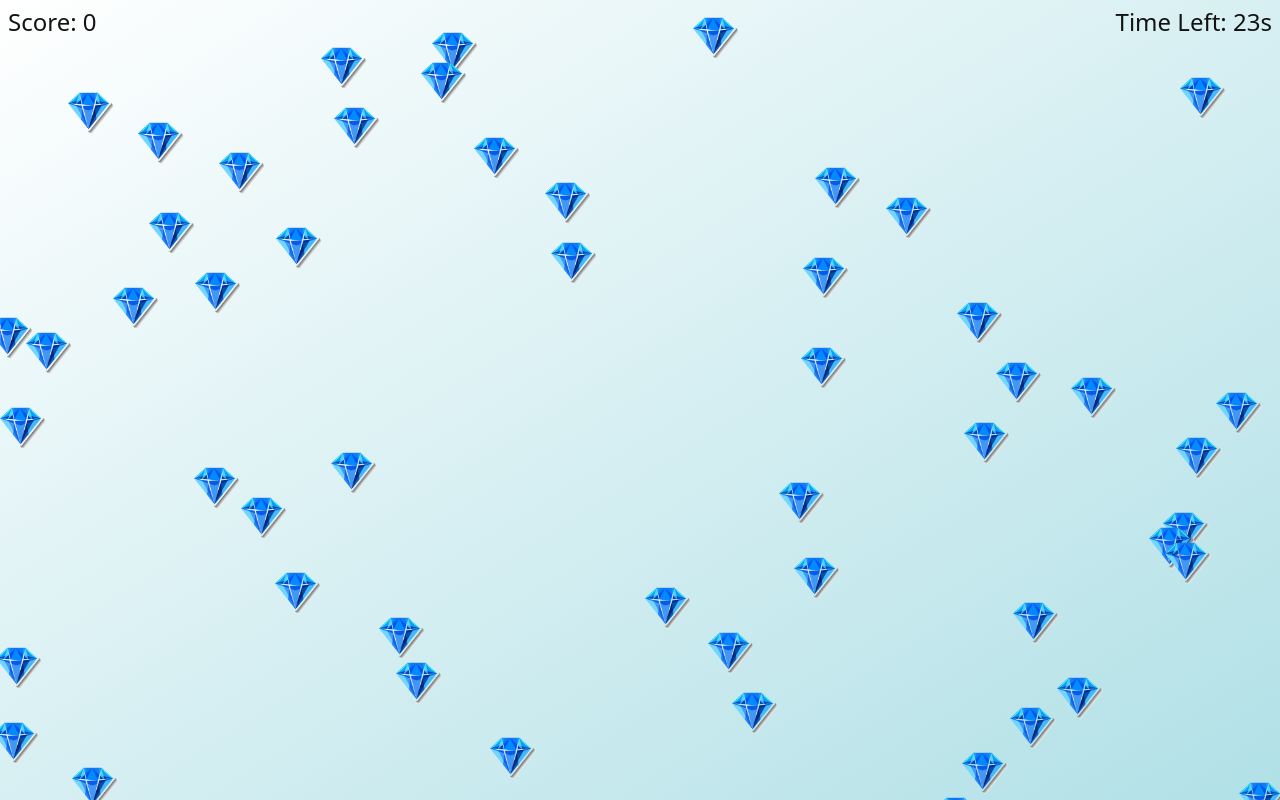
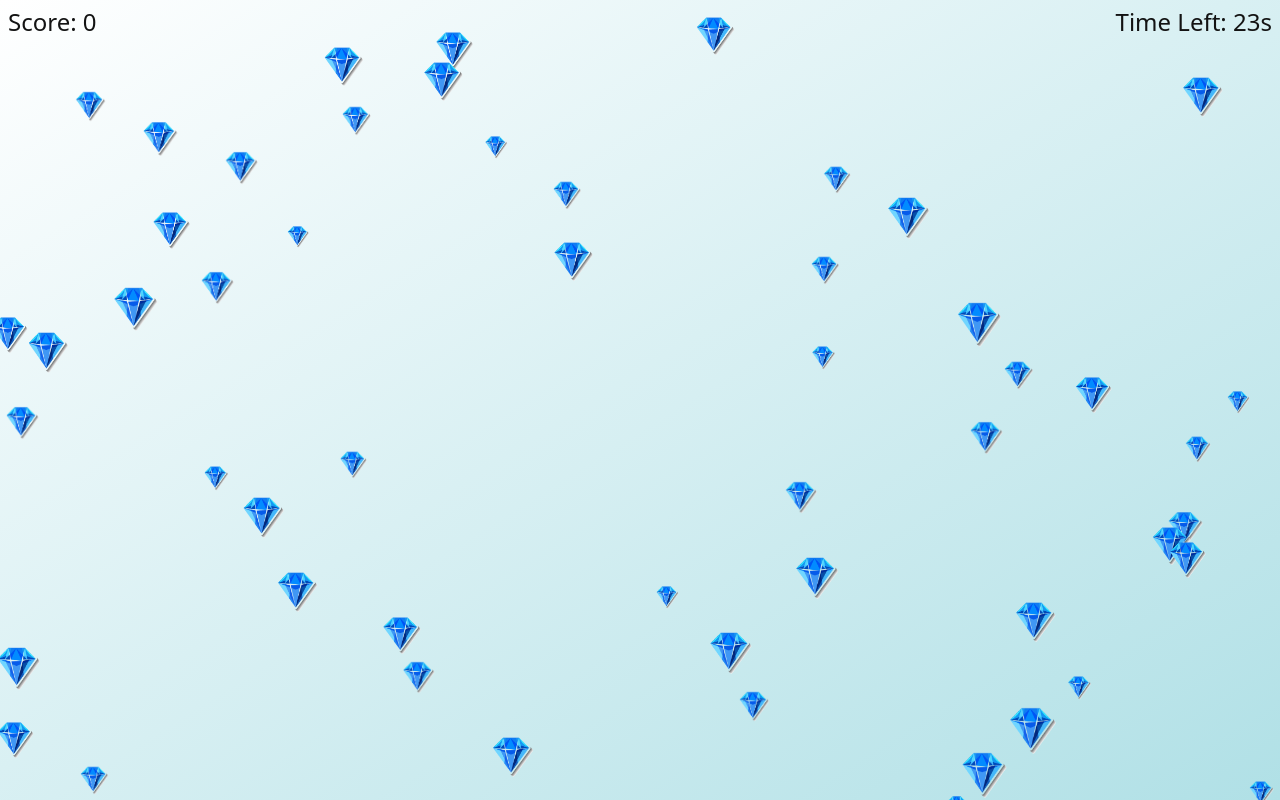
Before and after one commit to BernardOnuh/newBlum, a Next.js app: page /subpages/play in a window 1280 px wide. Built offline with nearby package versions, Linux system fonts and the light colour scheme.

Commit message:
Update Tile.jsx
Commit

```diff
--- a/pages/subpages/Tile.jsx
+++ b/pages/subpages/Tile.jsx
@@ -1,10 +1,11 @@
-// src/Tile.js
 import React from 'react';
 
-const Tile = ({ onClick, top, left }) => {
+const Tile = ({ onClick, top, left, size }) => {
     const tileStyle = {
         top: `${top}px`,
         left: `${left}%`,
+        width: `${size}px`,
+        height: `${size}px`,
         position: 'absolute',
         transform: 'translateX(-50%)',
         cursor: 'pointer',
@@ -16,7 +17,6 @@ const Tile = ({ onClick, top, left }) => {
             alt="falling tile"
             style={tileStyle}
             onClick={onClick}
-            width={50}
         />
     );
 };
```
